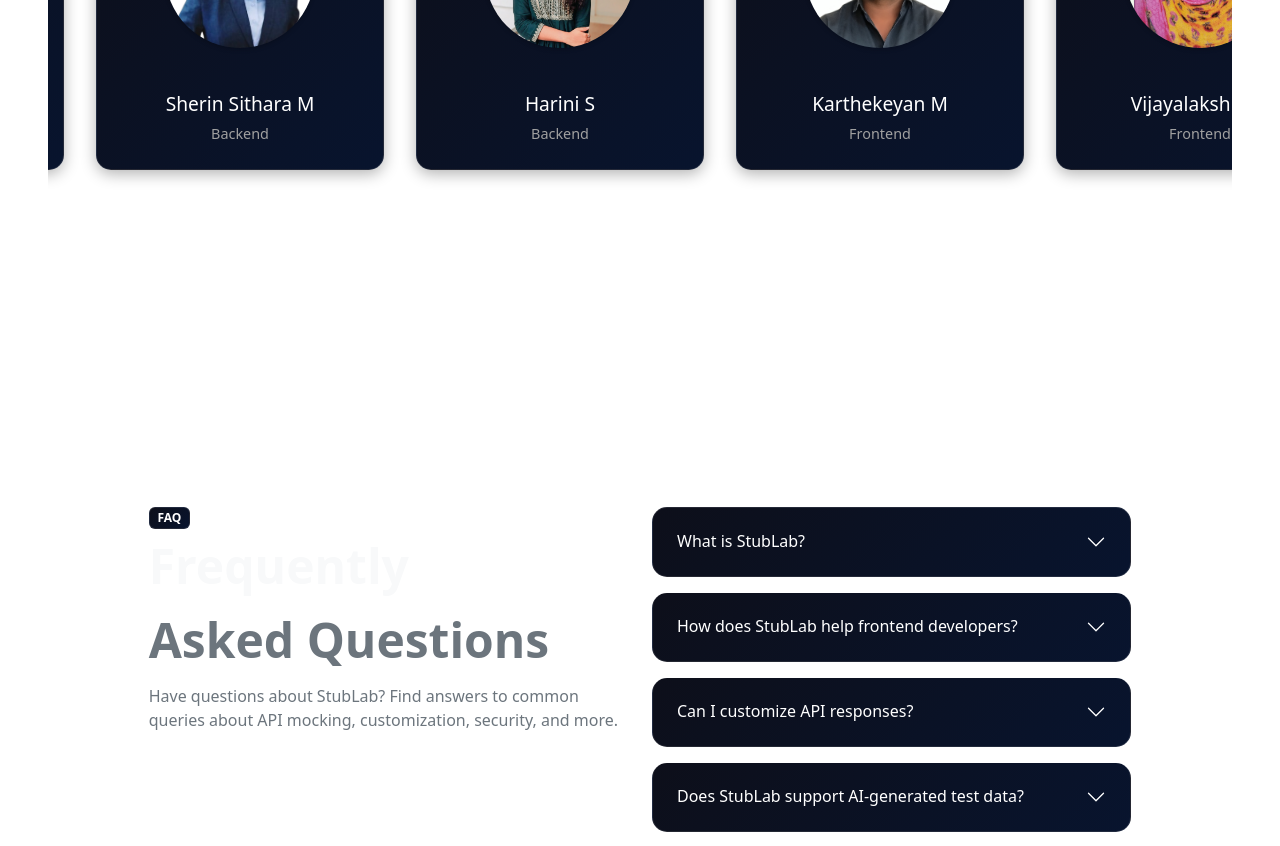
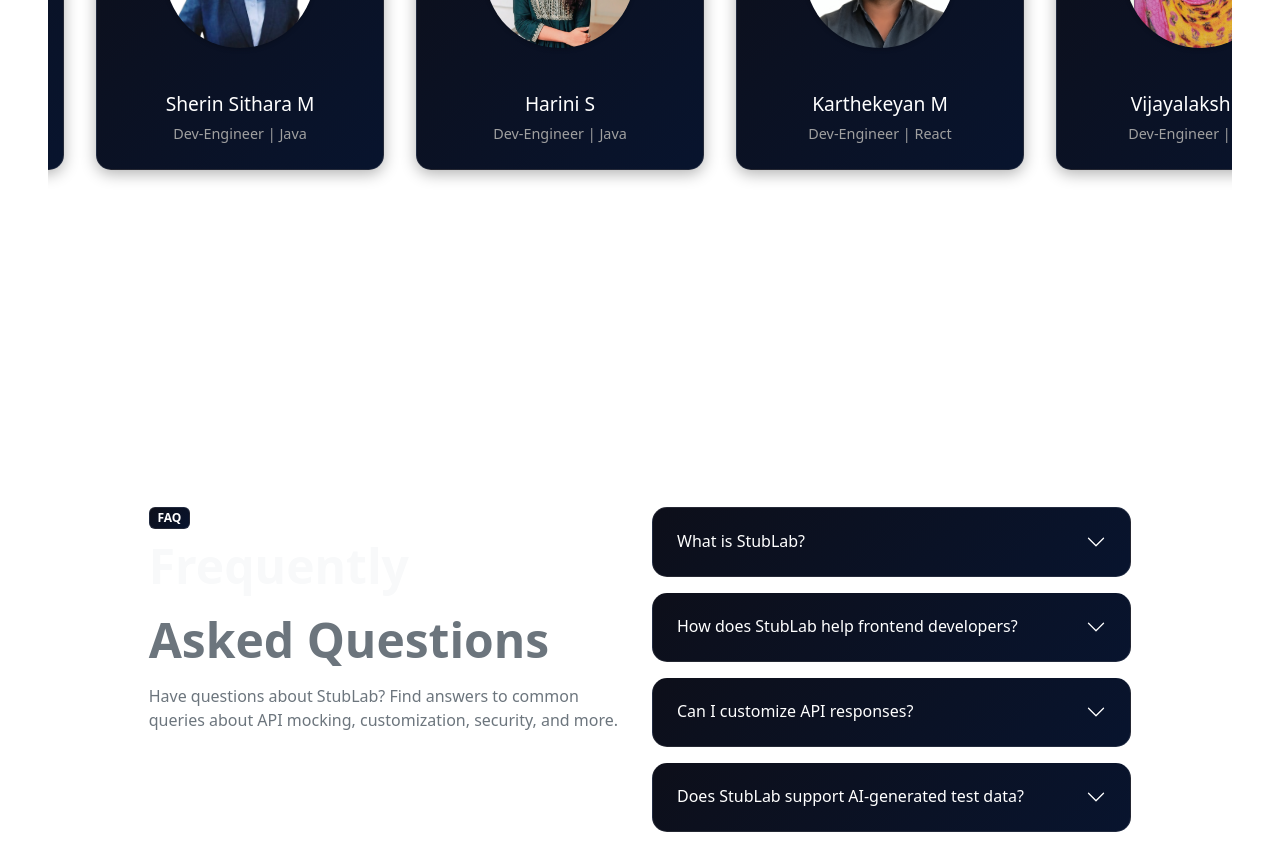
Before and after one commit to mentorbridgeindia/stublab-landingpage, a React (Create React App) app: page / in a window 1280 px wide. Shown: the part 5020-5866 px from the top of the page. Built offline with nearby package versions, Linux system fonts and the light colour scheme.

Commit message:
role updated

```diff
--- a/src/modules/Navbar.scss
+++ b/src/modules/Navbar.scss
@@ -15,7 +15,8 @@
     height: 40px;
     padding-left: 30px;
   }
-  .logo .logo-name{
+
+  .logo .logo-name {
     color: #fff;
   }
 
@@ -30,6 +31,15 @@
     }
   }
 }
+
+.custom-navbar .navbar-toggler {
+  border-color: white !important;
+}
+
+.custom-navbar .navbar-toggler-icon {
+  color: #fff !important;
+}
+
 .custom-navbar {
   transition: transform 0.3s ease-in-out;
 
@@ -51,6 +61,7 @@
     opacity: 0;
     transform: translateY(-100%);
   }
+
   to {
     opacity: 1;
     transform: translateY(0);
--- a/src/modules/TeamMembers.tsx
+++ b/src/modules/TeamMembers.tsx
@@ -15,14 +15,13 @@
 const teamMembers = [
   { name: 'Umar Farook J', role: 'Analyst', img: img1, linkedin: '#', github: '#' },
   { name: 'Devaki R', role: 'Backend Lead', img: img2, linkedin: '#', github: '#' },
-  { name: 'Sherin Sithara M', role: 'Backend', img: img3, linkedin: '#', github: '#' },
-  { name: 'Harini S', role: 'Backend', img: img4, linkedin: '#', github: '#' },
-  { name: 'Karthekeyan M', role: 'Frontend', img: img5, linkedin: '#', github: '#' },
-  { name: 'Vijayalakshmi T', role: 'Frontend', img: img6, linkedin: '#', github: '#' },
-  { name: 'Nivethitha M', role: 'Frontend', img: img7, linkedin: '#', github: '#' },
-  { name: 'Vijay Karthik T', role: 'Frontend', img: img8, linkedin: '#', github: '#' },
-  { name: 'Pavithra Harini S', role: 'Frontend', img: img9, linkedin: '#', github: '#' },
-
+  { name: 'Sherin Sithara M', role: 'Dev-Engineer | Java', img: img3, linkedin: '#', github: '#' },
+  { name: 'Harini S', role: 'Dev-Engineer | Java', img: img4, linkedin: '#', github: '#' },
+  { name: 'Karthekeyan M', role: 'Dev-Engineer | React', img: img5, linkedin: '#', github: '#' },
+  { name: 'Vijayalakshmi T', role: 'Dev-Engineer | React', img: img6, linkedin: '#', github: '#' },
+  { name: 'Nivethitha M', role: 'Dev-Engineer | Node', img: img7, linkedin: '#', github: '#' },
+  { name: 'Vijay Karthik S', role: 'Dev-Engineer | React', img: img8, linkedin: '#', github: '#' },
+  { name: 'Pavithra Harini S', role: 'Dev-Engineer | Node', img: img9, linkedin: '#', github: '#' },
 ];
 
 const duplicatedTeamMembers = [...teamMembers, ...teamMembers];
```
